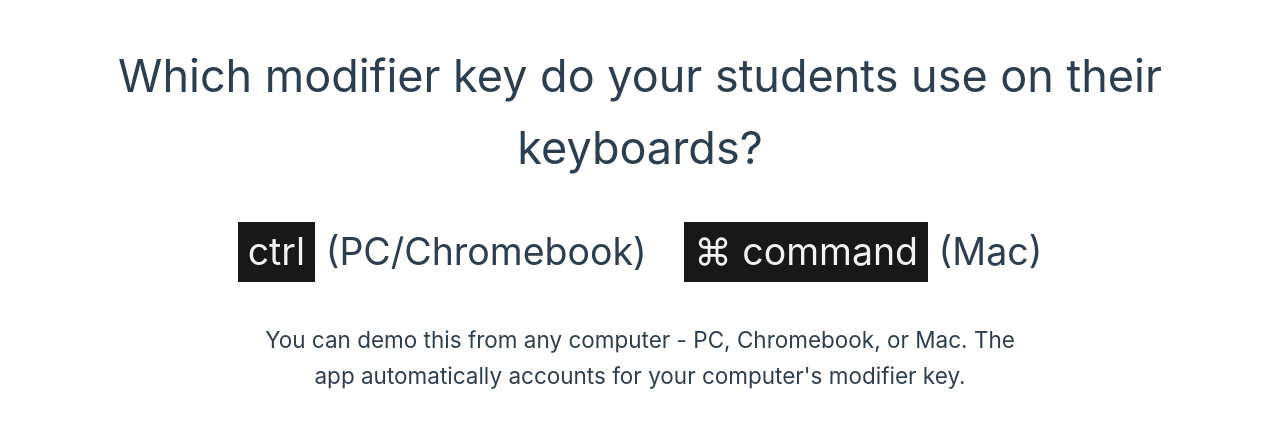
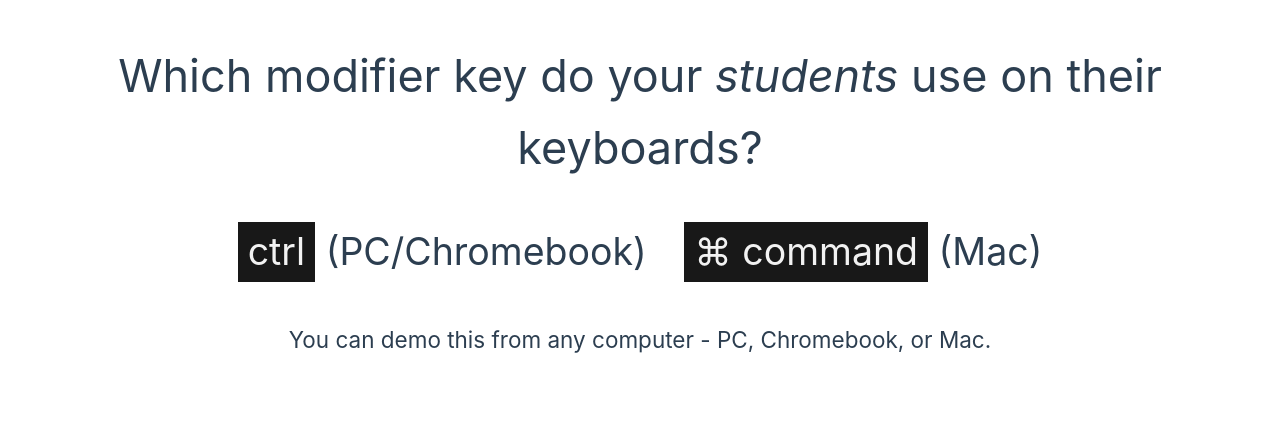
Before and after one commit to zakkolar/tools.techlit.copypaste, a Vue app: page / in a window 1280 px wide. Shown: the top 428 px of the page. Built offline with nearby package versions, Linux system fonts and the light colour scheme.

Commit message:
fix instructions

```diff
--- a/src/App.vue
+++ b/src/App.vue
@@ -366,7 +366,7 @@ onMounted(() => {
         </div>
         <div v-else>
 
-            <h1 style="font-size: 1.2em; margin-top: 40px;">Which modifier key do your students use on their
+            <h1 style="font-size: 1.2em; margin-top: 40px;">Which modifier key do your <em>students</em> use on their
                 keyboards?</h1>
             <div id="key-select">
                 <div v-for="key of Object.keys(shortcutKeyOptions)">
@@ -377,11 +377,12 @@ onMounted(() => {
                 </div>
             </div>
 
-            <p style="margin-top: 40px; font-size: 0.6em; max-width: 60%; margin-left: auto; margin-right: auto">You can demo this from any computer - PC, Chromebook, or Mac. The app automatically accounts for your computer's modifier key.</p>
+            <p style="margin-top: 40px; font-size: 0.6em; max-width: 60%; margin-left: auto; margin-right: auto">You can demo this from any computer - PC, Chromebook, or Mac.</p>
         </div>
+    </div>
 
 
-    </div>
+
 </template>
 
 <style scoped>
```
